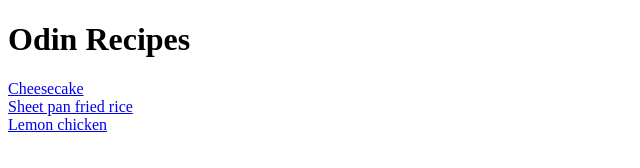
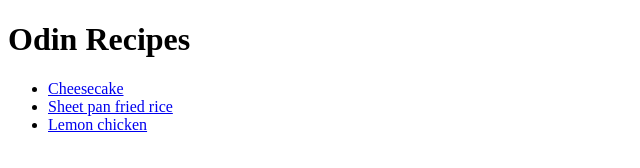
Before and after one commit to lucksmith-wd/odin-recipes, a plain HTML site: page index.html in a window 1280 px wide. Shown: the whole page, without its empty margins (0-640 px from the left). Drawn offline with Linux system fonts and the light colour scheme.

Commit message:
Organise links into list in index.html

```diff
--- a/index.html
+++ b/index.html
@@ -1,13 +1,18 @@
 <!DOCTYPE html>
 <html lang="en">
+
 <head>
     <meta charset="UTF-8">
     <title>Odin-recipes</title>
 </head>
+
 <body>
     <h1>Odin Recipes</h1>
-         <a href="recipes/cheesecake.html">Cheesecake</a><br>
-         <a href="recipes/sheet-pan-fried-rice.html">Sheet pan fried rice</a><br>
-         <a href="recipes/lemon-chicken.html">Lemon chicken</a>
+    <ul>
+        <li><a href="recipes/cheesecake.html">Cheesecake</a></li>
+        <li><a href="recipes/sheet-pan-fried-rice.html">Sheet pan fried rice</a></li>
+        <li><a href="recipes/lemon-chicken.html">Lemon chicken</a></li>
+    </ul>
 </body>
+
 </html>
```
Lines whose indentation alone changed are shown as unchanged.
